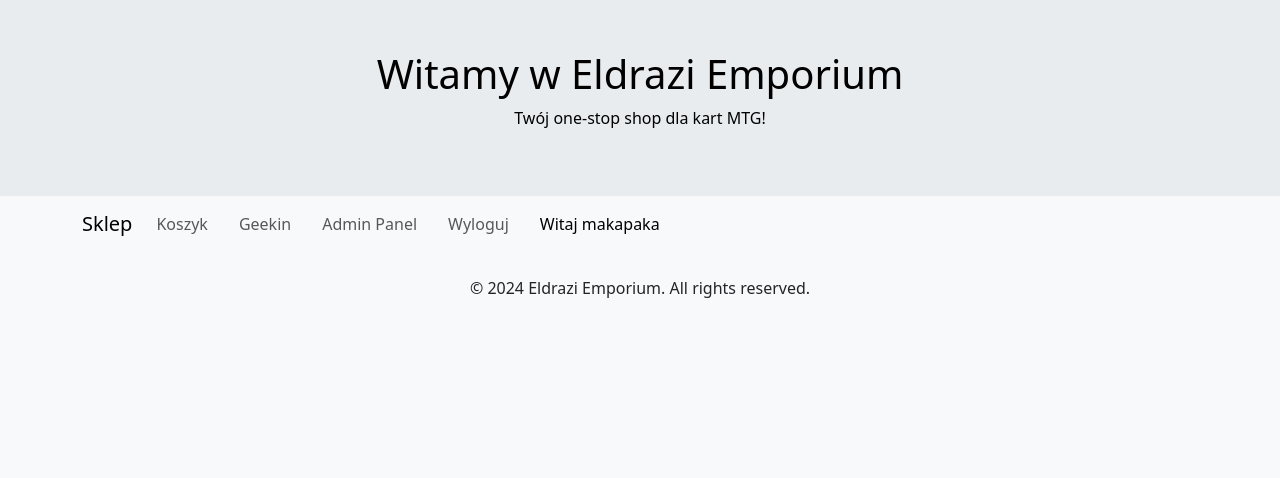
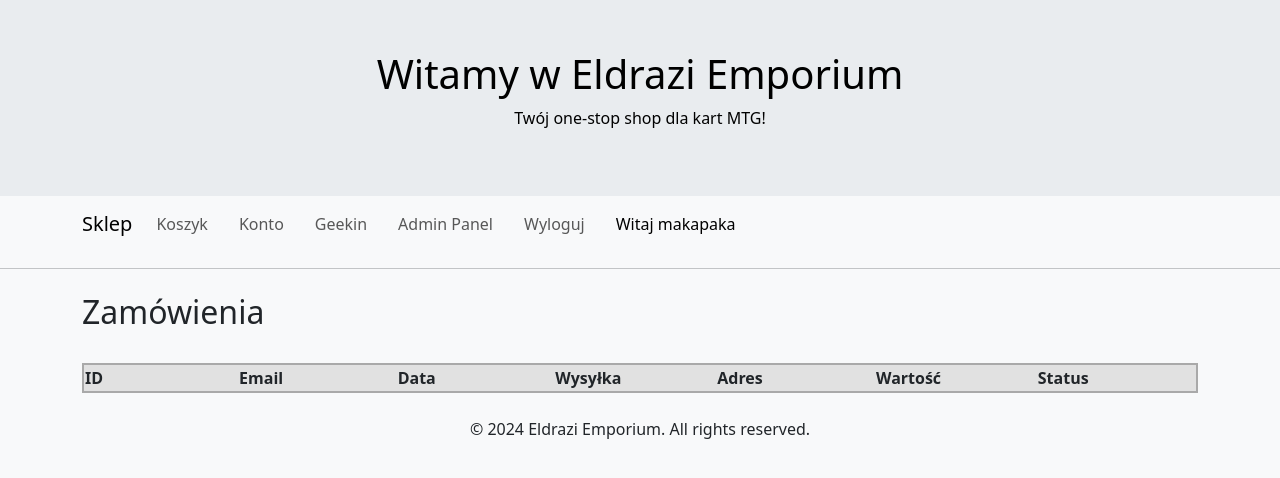
Before and after one commit to jemszklanki/Eldrazi-Emporium, a PHP site: page /account.php in a window 1280 px wide. Shown: the top 478 px of the page. Run offline with PHP 8.4, Linux system fonts and the light colour scheme; a user stored in the database is signed in; data comes from the database, SQL or seed files in the repository; tables that the repository leaves empty hold one stand-in row (values such as "Sample post"); lists and menus that the app fills with data are empty.

Commit message:
user panel

```diff
--- a/account.php
+++ b/account.php
@@ -6,8 +6,29 @@ if(isset($_SESSION['user_id'])){
 }else{
     header("Location: login.php");
 }
+$_SESSION['user_id'];
 ?>
-
+<hr>
+<!-- <nav class="navbar navbar-expand-lg navbar-light bg-light">
+    <div class="container">
+        <div class="collapse navbar-collapse">
+            <ul class="navbar-nav ml-auto">
+                <li class="nav-item nav-links">
+                    <a class="nav-link" href="#" onclick="getOrders()">Zamówienia</a>
+                </li>
+                <li class="nav-item nav-links">
+                    <a class="nav-link" href="#" onclick="getAccForm()">Konto</a>
+                </li>
+            </ul>
+        </div>
+    </div>
+</nav> -->
+<main class="container mt-4">
+    <div id="ajax-ret">
+        <!-- Tutaj ajax ze skryptu -->
+    </div>
+</main>
+<script src='js/user_panel.js'></script>
 <?php
     require_once("footer.php");
 ?>
--- /dev/null
+++ b/js/user_panel.js
@@ -0,0 +1,15 @@
+const ajaxRet = document.getElementById("ajax-ret");
+
+function getOrders() {
+    var xmlhttp = new XMLHttpRequest();
+    xmlhttp.onreadystatechange = function() {
+        if (this.readyState == 4 && this.status == 200) {
+            ajaxRet.innerHTML = this.responseText;
+        }
+    };
+    xmlhttp.open("GET", "user_orders.php", true);
+    xmlhttp.send();
+}
+
+
+getOrders();
--- a/navbar.php
+++ b/navbar.php
@@ -24,12 +24,12 @@
                     </li>';
                 }
                 ?>
-                <!-- Zarządzanie kontem
+                <!-- Zarządzanie kontem -->
                 <?php
-                // if(isset($_SESSION['user_id'])){
-                //     echo '<li class="nav-item nav-links"> <a class="nav-link" href="account.php">Konto</a> </li>';
-                // }
-                ?> -->
+                if(isset($_SESSION['user_id'])){
+                    echo '<li class="nav-item nav-links"> <a class="nav-link" href="account.php">Konto</a> </li>';
+                }
+                ?>
                 <?php
                     $query = "SELECT * FROM sites";
                     $posts = mysqli_query($conn, $query);
--- a/shop.php
+++ b/shop.php
@@ -62,7 +62,7 @@ require_once("navbar.php");
                     <td>".$wynik["foil_id"]."</td>
                     <td>".$wynik["language_id"]."</td>
                     <td>".$wynik["notes"]."</td>
-                    <td>".$wynik["price"]."</td>
+                    <td>".$wynik["price"]."zł</td>
                     <td>".$wynik["quantity"]."</td>
                     <td><button onclick='addToCart(".'"'.$wynik["name"].'"'.", ".$wynik["quantity"].")'>Dodaj do koszyka</button></td>
                     </tr>";
--- /dev/null
+++ b/user_orders.php
@@ -0,0 +1,39 @@
+<?php
+session_start();
+if(!isset($_SESSION['user_id'])){
+    header("Location: index.php");
+    die;
+}
+require_once("db.php");
+$sql = "SELECT orders.order_id as id, users.email as email, orders.date as date,
+order_shipment.shipment_name as shipment, concat(orders.street, ' ', orders.number) as address,
+orders.order_price as price, order_status.status_name as status
+FROM `orders` join users on orders.user_id = users.id join order_shipment on orders.shipment_id = order_shipment.shipment_id join order_status on orders.status_id = order_status.status_id
+WHERE users.id = '{$_SESSION['user_id']};'";
+
+$query = mysqli_query($conn, $sql);
+
+echo '<h2>Zamówienia</h2><br><table class="col7"><thead>
+            <tr>
+                <th>ID</th>
+                <th>Email</th>
+                <th>Data</th>
+                <th>Wysyłka</th>
+                <th>Adres</th>
+                <th>Wartość</th>
+                <th>Status</th>
+            </tr>
+        </thead><tbody>';
+while ($wynik = @mysqli_fetch_array($query)) {
+    echo "<tr>
+        <td>".$wynik["id"]."</td>
+        <td>".$wynik["email"]."</td>
+        <td>".$wynik["date"]."</td>
+        <td>".$wynik["shipment"]."</td>
+        <td>".$wynik["address"]."</td>
+        <td>".$wynik["price"]."</td>
+        <td>".$wynik["status"]."</td>
+    </tr>";
+}
+echo '</tbody></table>';
+?>
```
Also changed, not shown: misc/dokumentacja.txt (+12 -1 lines).
